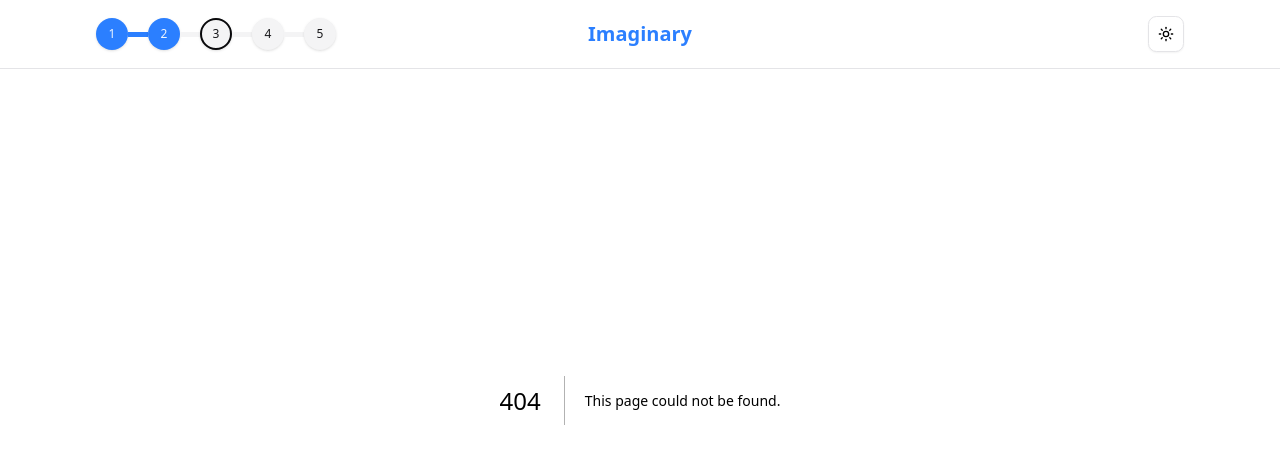
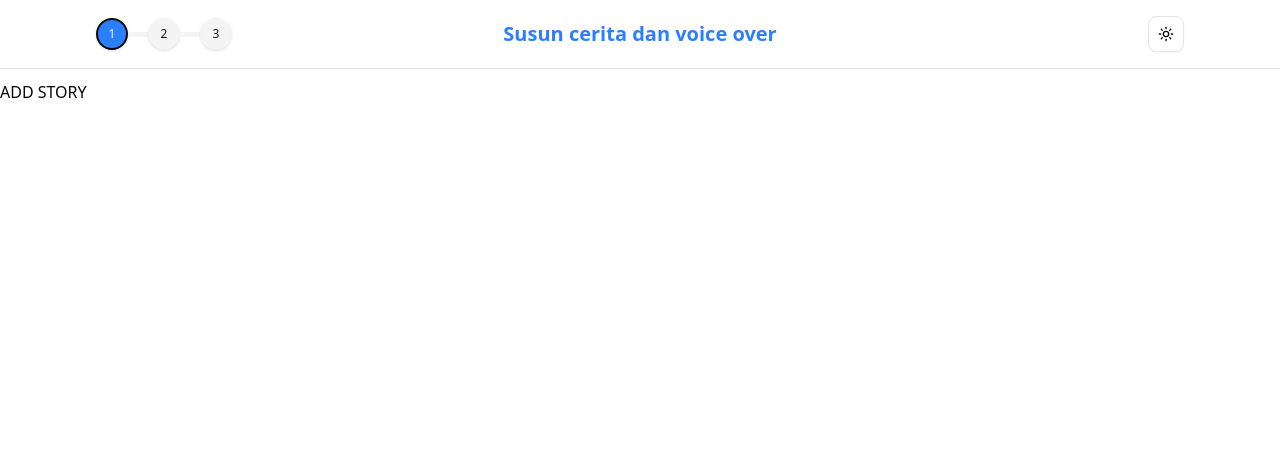
Before and after one commit to LianggaRistiana/topsus-client, a Next.js app: page /add-story in a window 1280 px wide. Before the commit this address had no page. Shown: the top 464 px of the page. Built offline with nearby package versions, Linux system fonts and the light colour scheme.

Commit message:
feat: navbar title based on steps title

```diff
--- /dev/null
+++ b/app/(main)/add-story/page.tsx
@@ -0,0 +1,7 @@
+
+
+export default function AddStory() {
+    return (
+        <div> ADD STORY</div>
+    )
+}
--- /dev/null
+++ b/app/(main)/layout.tsx
@@ -0,0 +1,15 @@
+import Navbar from "@/components/molecules/navbar";
+
+
+export default function MainLayout({
+    children,
+}: Readonly<{
+    children: React.ReactNode;
+}>) {
+    return (
+        <div className="pt-20">
+            <Navbar />
+            {children}
+        </div>
+    );
+}
--- a/app/layout.tsx
+++ b/app/layout.tsx
@@ -2,7 +2,6 @@ import type { Metadata } from "next";
 import { Geist, Geist_Mono } from "next/font/google";
 import "./globals.css";
 import { ThemeProvider } from "@/components/providers/theme-provider";
-import Navbar from "@/components/molecules/navbar";
 
 const geistSans = Geist({
   variable: "--font-geist-sans",
@@ -36,7 +35,6 @@ export default function RootLayout({
           enableSystem
           disableTransitionOnChange
         >
-          <Navbar />
           {children}
         </ThemeProvider>
       </body>
--- a/components/molecules/navbar.tsx
+++ b/components/molecules/navbar.tsx
@@ -1,28 +1,38 @@
+"use client"
+
 import { ModeToggle } from "../atoms/mode-toggle";
-import StepButton from "../atoms/step-button";
 import StepGroup from "./step-group";
+import { usePathname } from 'next/navigation';
 
 type NavbarProps = {
     title?: string;
 };
 
+const steps: StepItem[] = [
+    { no: 1, title: "Susun cerita dan voice over", href: "/add-story" },
+    { no: 2, title: "Pilih adegan video", href: "/step-2" },
+    { no: 3, title: "Export video", href: "/step-3" },
+]
+
 export default function Navbar({ title = "Imaginary" }: NavbarProps) {
+
+    const pathname = usePathname();
+
+    const currentStep = steps.find(step => step.href === pathname);
+    const focusStep = currentStep?.no ?? 0;
+    const displayTitle = currentStep?.title ?? title;
+
     return (
         <nav className="fixed top-0 w-full gap-4 z-50 flex items-center justify-between py-4 px-4 lg:px-12 xl:px-24 backdrop-blur-lg bg-background/80 border-b">
             <StepGroup
-                currentStep={3}
-                focusStep={3}
-                steps={[
-                    { title: "Pilih Paket", href: "/step-1" },
-                    { title: "Isi Data", href: "/step-2" },
-                    { title: "Pembayaran", href: "/step-3" },
-                    { title: "Selesai", href: "/step-4" },
-                    { title: "Selesai", href: "/step-5" },
-                ]}
+                currentStep={2}
+                focusStep={focusStep}
+                steps={steps}
             />
 
             <p className="absolute left-1/2 -translate-x-1/2 text-xl font-bold text-primary">
-                {title}
+                {/* {title} */}
+                {displayTitle}
             </p>
 
             <ModeToggle />
--- a/components/molecules/step-group.tsx
+++ b/components/molecules/step-group.tsx
@@ -1,11 +1,6 @@
 "use client"
 import StepBridge from "../atoms/step-bridge";
 import StepButton from "../atoms/step-button";
-
-type StepItem = {
-  title: string;
-  href: string;
-};
 
 type StepGroupProps = {
   steps: StepItem[];
--- /dev/null
+++ b/types/index.d.ts
@@ -0,0 +1,5 @@
+type StepItem = {
+  no: number;
+  title: string;
+  href: string;
+};
```
